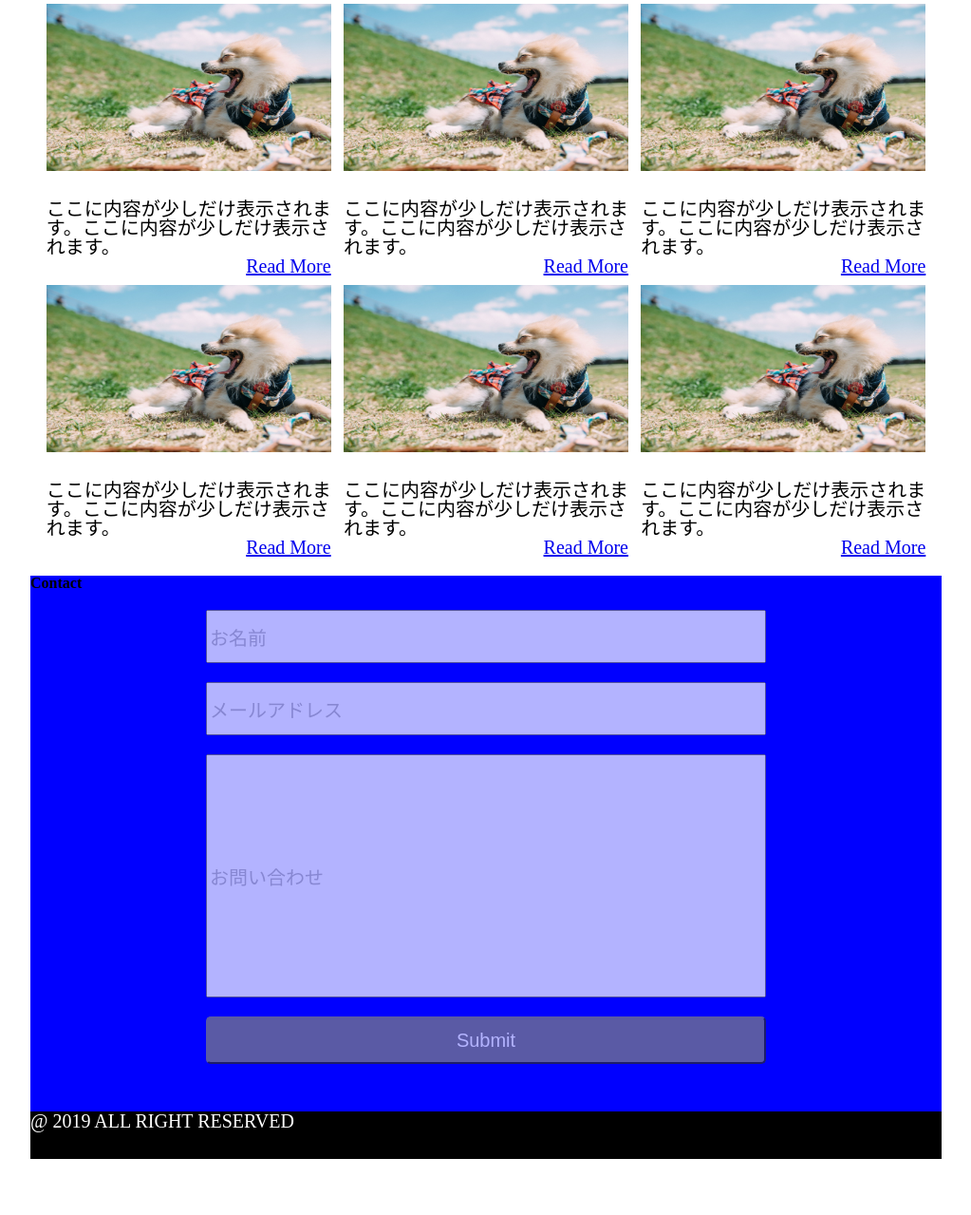
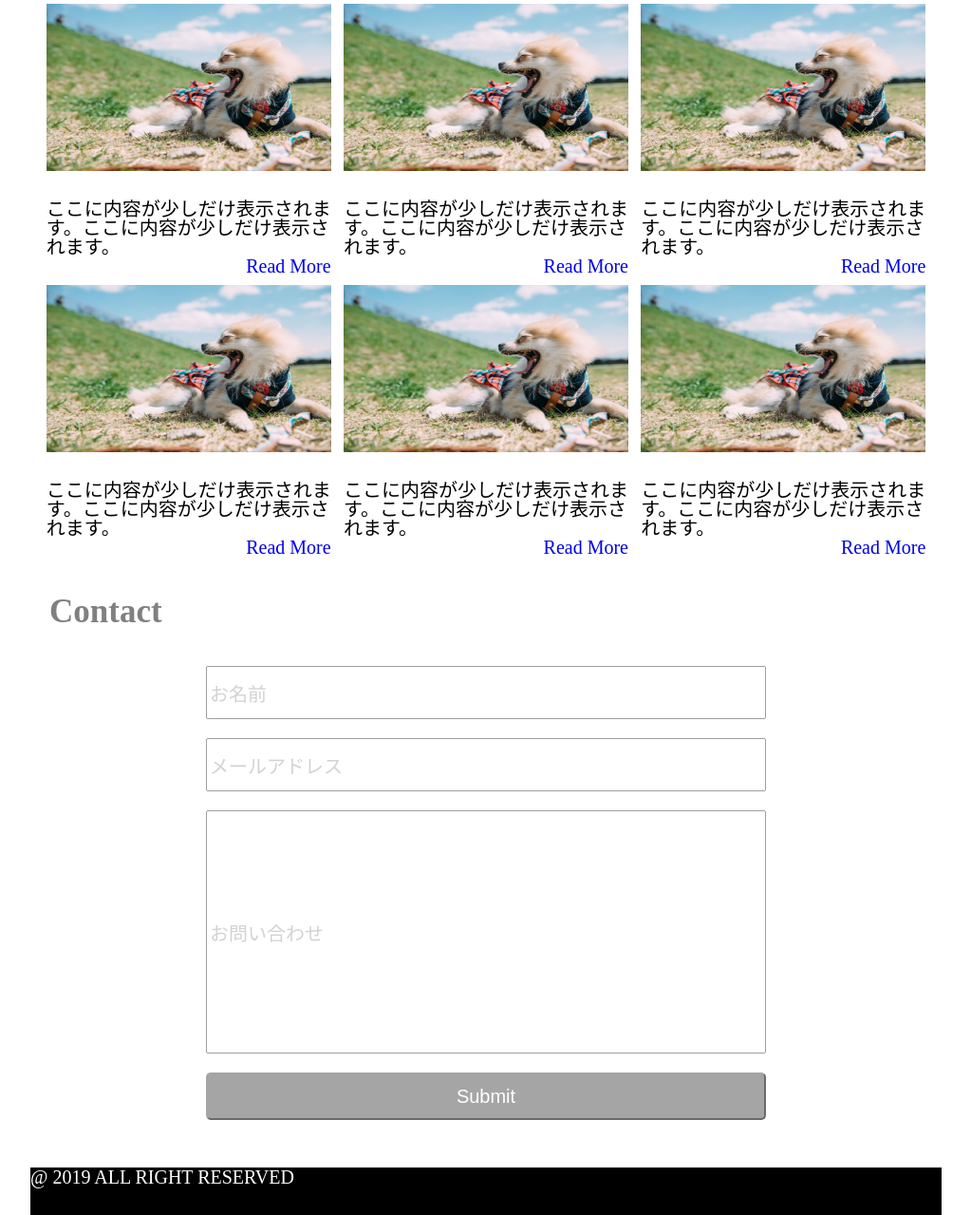
Before and after one commit to nasciiy/ojtgamba, a PHP site: page / in a window 1280 px wide. Shown: the part 758-2037 px from the top of the page at 95% size, without its empty margins (128-1151 px from the left). Before the commit the page ends 1978 px from the top, so only its background shows below. Run offline with PHP 8.4, Linux system fonts and the light colour scheme.

Commit message:
不要な部分削除

```diff
--- a/assets/style.css
+++ b/assets/style.css
@@ -1,11 +1,6 @@
 body{
    width: 960px;
    margin: 0 auto;
-}
-
-h1{
-    font-size: 35px;
-    color: #707070;
 }
 
 /* header start */
@@ -68,14 +63,9 @@ main h1{
 
 .img-box li a{
     text-align: right;
+    text-decoration: none;
 }
 /* main end */
-footer{
-    grid-area: footer;
-    background-color: blue;
-} */
-
-
 
 
 
```
